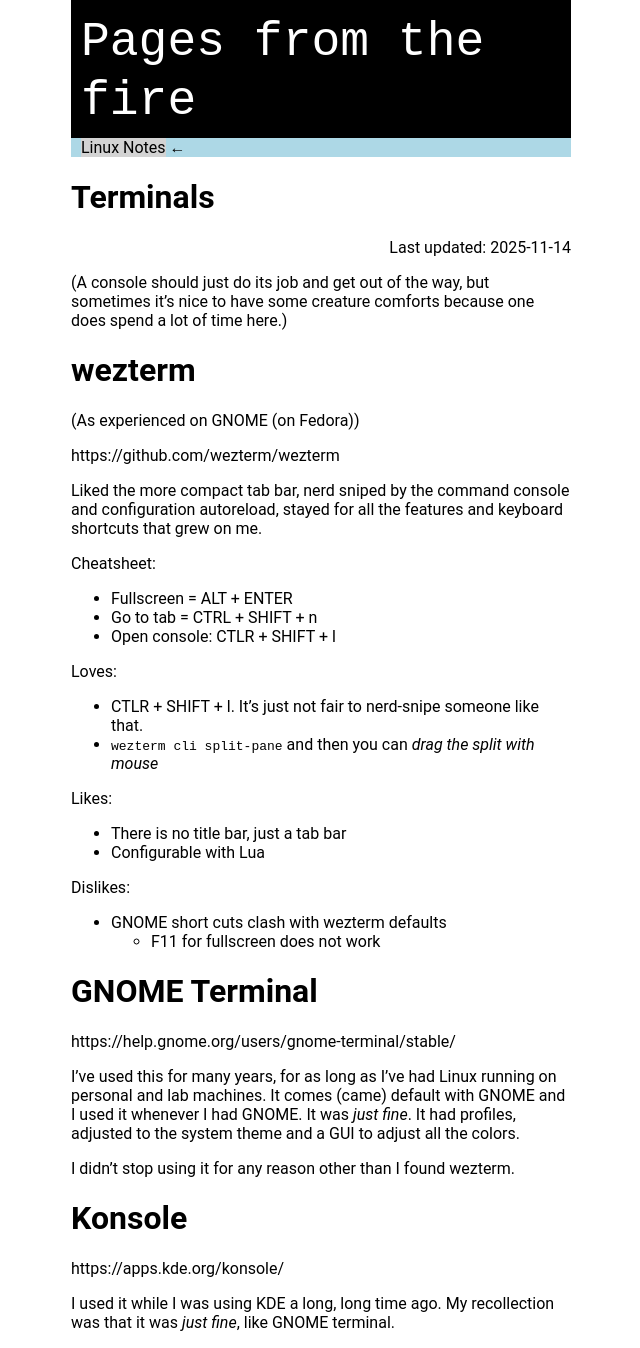
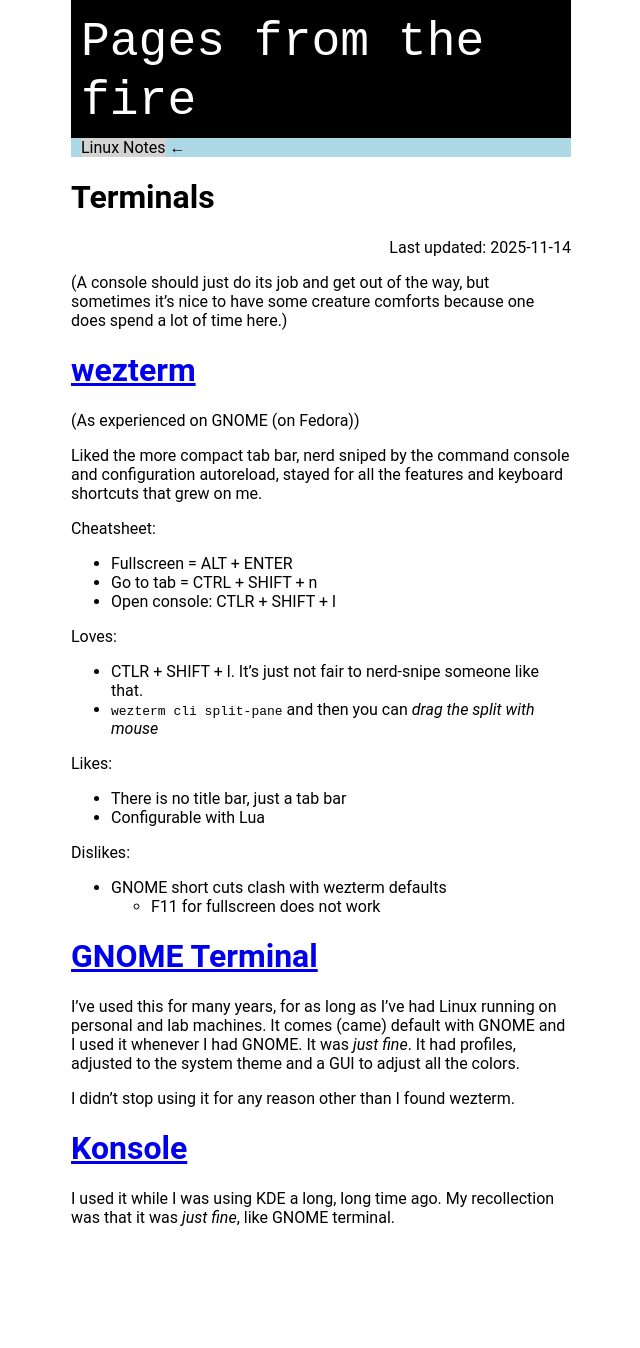
Before and after one commit to kghose/kghose.github.io, a Jekyll site: the page built from linux-tips/terminals.md, in a window 1280 px wide. Shown: the whole page, without its empty margins (319-959 px from the left). Built offline with Jekyll 4.4.1, drawn with Linux system fonts in a browser that asks for light colours; our own code applies the rules of GitHub Pages for plain Markdown files; after the commit the page ends 1243 px from its top, so only the background shows below that.

Commit message:
Fix links.

```diff
--- a/linux-tips/terminals.md
+++ b/linux-tips/terminals.md
@@ -7,11 +7,9 @@ last_modified_at: 2025-11-14
 (A console should just do its job and get out of the way, but sometimes it's
 nice to have some creature comforts because one does spend a lot of time here.)
 
-# wezterm
+# [wezterm](https://wezterm.org/)
 
 (As experienced on GNOME (on Fedora))
-
-https://github.com/wezterm/wezterm
 
 Liked the more compact tab bar, nerd sniped by the command console and
 configuration autoreload, stayed for all the features and keyboard shortcuts
@@ -37,9 +35,7 @@ Dislikes:
   - F11 for fullscreen does not work
 
 
-# GNOME Terminal
-
-https://help.gnome.org/users/gnome-terminal/stable/
+# [GNOME Terminal](https://help.gnome.org/users/gnome-terminal/stable/)
 
 I've used this for many years, for as long as I've had Linux running on personal
 and lab machines. It comes (came) default with GNOME and I used it whenever I
@@ -49,9 +45,7 @@ a GUI to adjust all the colors.
 I didn't stop using it for any reason other than I found wezterm.
 
 
-# Konsole
-
-https://apps.kde.org/konsole/
+# [Konsole](https://apps.kde.org/konsole/)
 
 I used it while I was using KDE a long, long time ago. My recollection was that
 it was _just fine_, like GNOME terminal.
```
Also changed, not shown: linux-tips/desktops.md (+1 -1 lines).
